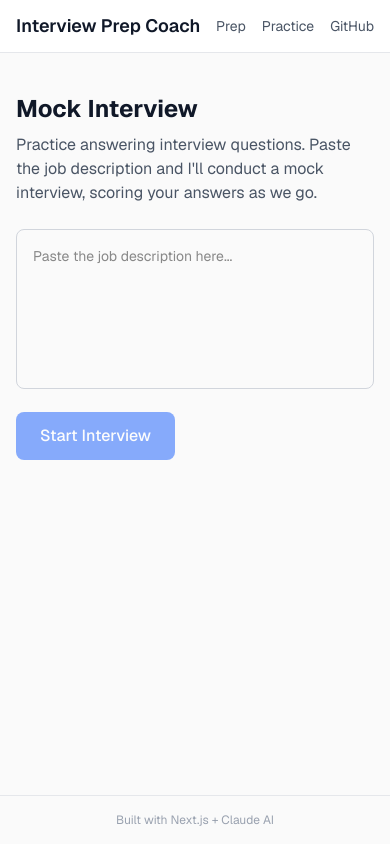
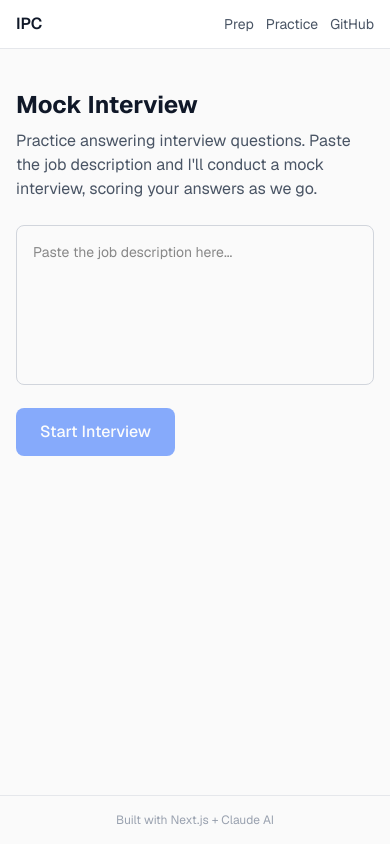
Before and after one commit to encode-abdullah/AI-Interview-Coach, a Next.js app: page /practice in a window 390 px wide. Built offline with nearby package versions, Linux system fonts and the light colour scheme.

Commit message:
mobile responsive — sticky nav, better spacing on phone

```diff
--- a/app/layout.tsx
+++ b/app/layout.tsx
@@ -25,12 +25,13 @@ export default function RootLayout({ children }: LayoutProps<"/">) {
       className={`${geistSans.variable} ${geistMono.variable} h-full antialiased`}
     >
       <body className="min-h-full flex flex-col">
-        <nav className="border-b border-gray-200 bg-white">
+        <nav className="border-b border-gray-200 bg-white sticky top-0 z-50">
           <div className="max-w-4xl mx-auto px-4 py-3 flex items-center justify-between">
-            <Link href="/" className="text-lg font-semibold text-gray-900">
-              Interview Prep Coach
+            <Link href="/" className="text-base sm:text-lg font-semibold text-gray-900">
+              <span className="hidden sm:inline">Interview Prep Coach</span>
+              <span className="sm:hidden">IPC</span>
             </Link>
-            <div className="flex gap-4 text-sm">
+            <div className="flex gap-3 sm:gap-4 text-sm">
               <Link href="/prep" className="text-gray-600 hover:text-gray-900">
                 Prep
               </Link>
--- a/app/practice/page.tsx
+++ b/app/practice/page.tsx
@@ -142,14 +142,14 @@ export default function PracticePage() {
         </span>
       </div>
 
-      <div className="space-y-4 mb-6 max-h-[60vh] overflow-y-auto">
+      <div className="space-y-3 mb-4 max-h-[55vh] sm:max-h-[60vh] overflow-y-auto">
         {messages.map((msg, i) => (
           <div
             key={i}
-            className={`p-4 rounded-lg ${
+            className={`p-3 sm:p-4 rounded-lg ${
               msg.role === "user"
-                ? "bg-blue-50 border border-blue-200 ml-8"
-                : "bg-gray-50 border border-gray-200 mr-8"
+                ? "bg-blue-50 border border-blue-200 ml-4 sm:ml-8"
+                : "bg-gray-50 border border-gray-200 mr-4 sm:mr-8"
             }`}
           >
             <p className="text-xs font-medium text-gray-500 mb-1">
@@ -162,7 +162,7 @@ export default function PracticePage() {
         ))}
 
         {loading && messages[messages.length - 1]?.role === "user" && (
-          <div className="bg-gray-50 border border-gray-200 rounded-lg p-4 mr-8">
+          <div className="bg-gray-50 border border-gray-200 rounded-lg p-3 sm:p-4 mr-4 sm:mr-8">
             <div className="flex items-center gap-2">
               <div className="animate-spin rounded-full h-4 w-4 border-b-2 border-blue-600"></div>
               <span className="text-sm text-gray-500">Thinking...</span>
@@ -173,12 +173,12 @@ export default function PracticePage() {
         <div ref={chatEndRef} />
       </div>
 
-      <div className="flex gap-3">
+      <div className="flex gap-2 sm:gap-3">
         <textarea
           value={userAnswer}
           onChange={(e) => setUserAnswer(e.target.value)}
           placeholder="Type your answer..."
-          className="flex-1 p-3 border border-gray-300 rounded-lg resize-none h-24 focus:ring-2 focus:ring-blue-500 focus:border-transparent outline-none text-sm"
+          className="flex-1 p-3 border border-gray-300 rounded-lg resize-none h-20 sm:h-24 focus:ring-2 focus:ring-blue-500 focus:border-transparent outline-none text-sm"
           onKeyDown={(e) => {
             if (e.key === "Enter" && (e.metaKey || e.ctrlKey)) {
               submitAnswer();
@@ -189,7 +189,7 @@ export default function PracticePage() {
         <button
           onClick={submitAnswer}
           disabled={!userAnswer.trim() || loading}
-          className="self-end bg-blue-600 text-white px-5 py-2.5 rounded-lg font-medium hover:bg-blue-700 transition-colors disabled:opacity-50 disabled:cursor-not-allowed text-sm"
+          className="self-end bg-blue-600 text-white px-4 sm:px-5 py-2.5 rounded-lg font-medium hover:bg-blue-700 transition-colors disabled:opacity-50 disabled:cursor-not-allowed text-sm"
         >
           Submit
         </button>
--- a/app/prep/page.tsx
+++ b/app/prep/page.tsx
@@ -149,8 +149,8 @@ export default function PrepPage() {
 
       {result && (
         <div className="mt-10">
-          <div className="flex items-center justify-between mb-4">
-            <h2 className="text-xl font-semibold text-gray-900">
+          <div className="flex items-center justify-between mb-4 gap-2">
+            <h2 className="text-lg sm:text-xl font-semibold text-gray-900">
               Your Interview Questions
             </h2>
             <CopyButton text={result} />
```
